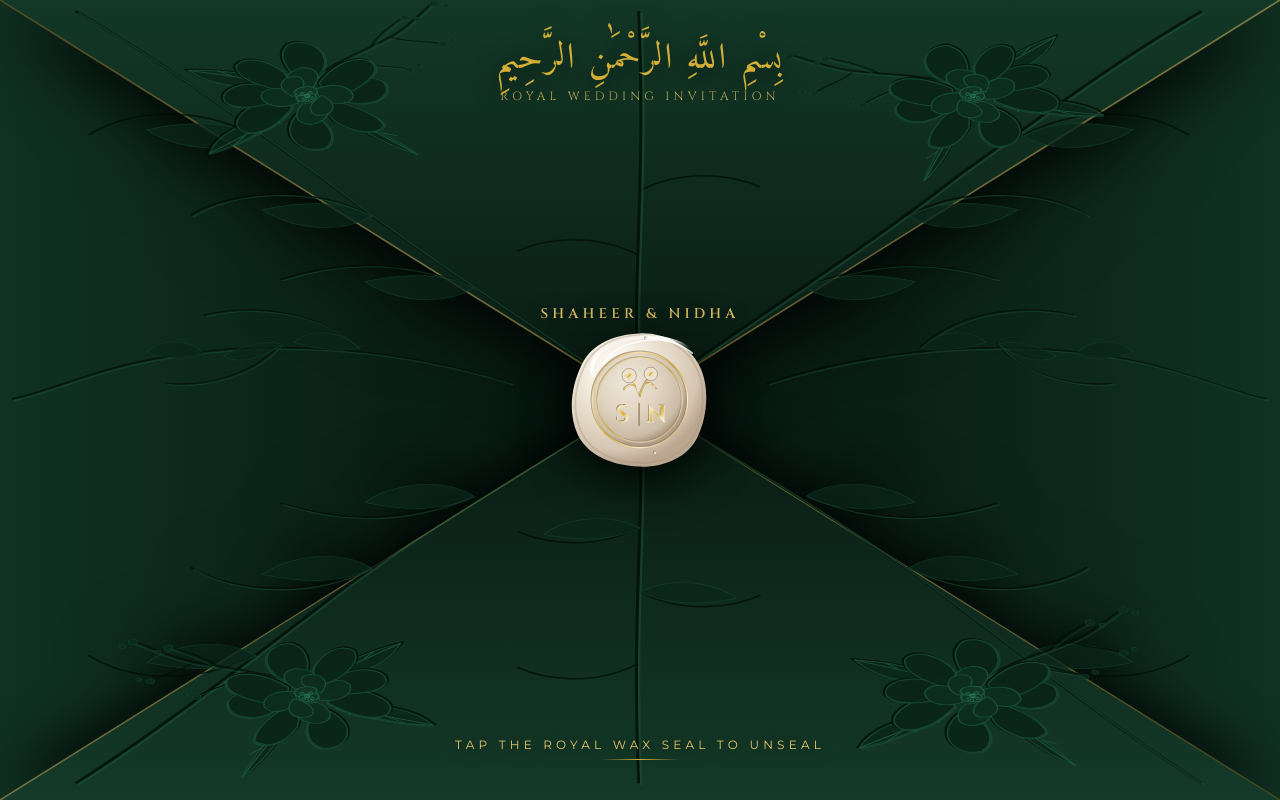
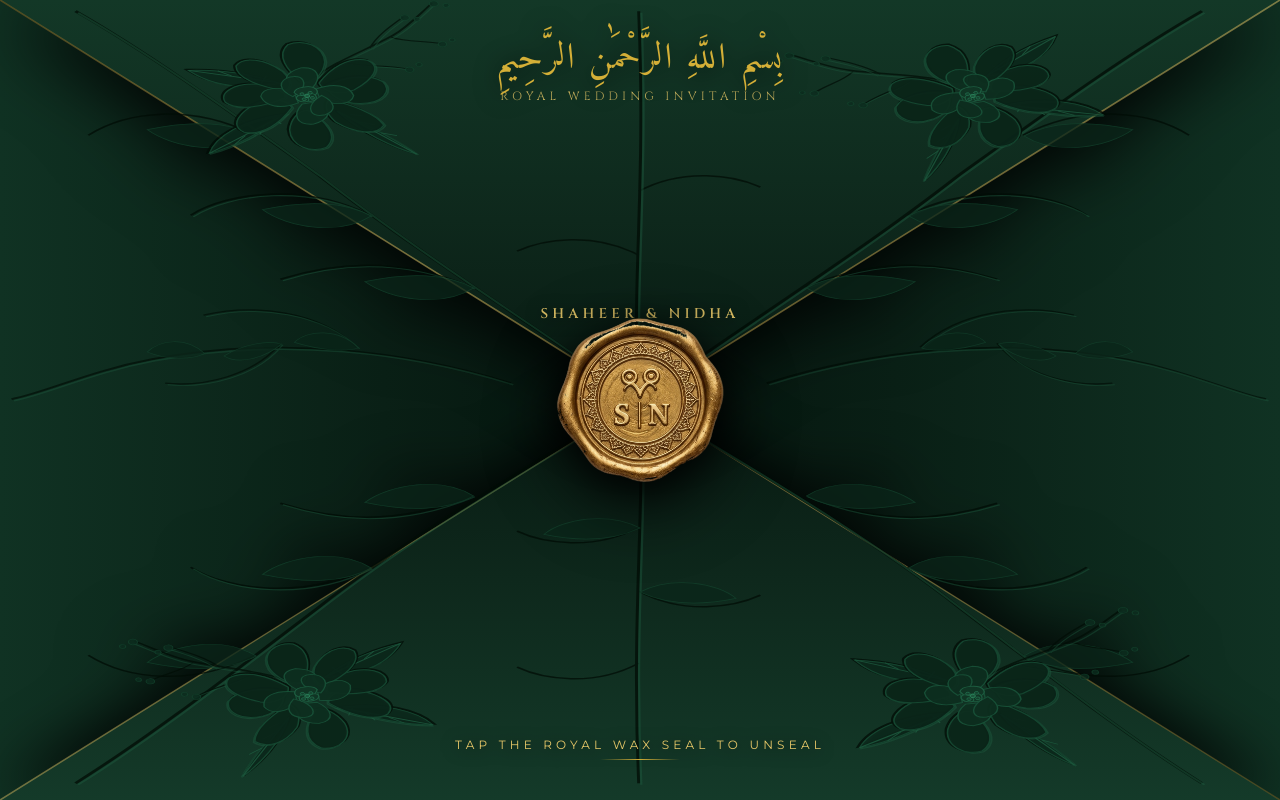
Before and after one commit to melcome-in/Work-1, a React (Vite) app: page / in a window 1280 px wide. Shown: the top 800 px of the page. Built offline with nearby package versions, Linux system fonts and the light colour scheme.

Commit message:
Replace wax seal with regal antique gold wax seal matching uploaded reference image

```diff
--- a/src/components/RoyalEnvelope.jsx
+++ b/src/components/RoyalEnvelope.jsx
@@ -1,6 +1,7 @@
 import React, { useRef, useState } from 'react';
 import gsap from 'gsap';
 import confetti from 'canvas-confetti';
+import goldWaxSealImg from '../assets/images/royal-gold-wax-seal.png';
 
 /**
  * Photorealistic Botanical Peony / Dahlia Blossom with Serrated Leaves & Wild Floral Sprigs
@@ -983,283 +984,22 @@ const RoyalEnvelope = ({ onOpenComplete, onTriggerAudio }) => {
         </p>
       </div>
 
-      {/* ─── LAYER 4: ORGANIC PEARL-IVORY WAX SEAL (Centered Exactly at 50% / 50%) ─── */}
+      {/* ─── LAYER 4: REGAL ANTIQUE GOLD METALLIC WAX SEAL (Matching Reference Image) ─── */}
       <div className="absolute left-1/2 top-1/2 -translate-x-1/2 -translate-y-1/2 z-40">
         <button
           ref={waxSealRef}
           type="button"
           onClick={handleOpenEnvelope}
           disabled={isOpening}
-          aria-label="Tap the royal wax seal to unseal the wedding invitation"
-          className="group relative w-28 h-28 sm:w-36 sm:h-36 cursor-pointer focus:outline-none wax-seal-glow transition-transform duration-300 hover:scale-105 active:scale-95 flex items-center justify-center p-0 bg-transparent border-0"
+          aria-label="Tap the royal antique gold wax seal to unseal the wedding invitation"
+          className="group relative w-32 h-32 sm:w-44 sm:h-44 cursor-pointer focus:outline-none transition-transform duration-300 hover:scale-105 active:scale-95 flex items-center justify-center p-0 bg-transparent border-0 drop-shadow-[0_18px_32px_rgba(0,0,0,0.88)] hover:drop-shadow-[0_24px_42px_rgba(0,0,0,0.95)]"
         >
-          <svg
-            viewBox="0 0 160 160"
-            className="w-full h-full select-none"
-            xmlns="http://www.w3.org/2000/svg"
-          >
-            <defs>
-              {/* Metallic Antique Gold Gradient */}
-              <linearGradient id="sealGoldGrad" x1="0%" y1="0%" x2="100%" y2="100%">
-                <stop offset="0%" stopColor="#C59A3F" />
-                <stop offset="25%" stopColor="#F9E5A8" />
-                <stop offset="50%" stopColor="#D4AF37" />
-                <stop offset="75%" stopColor="#FDF2D3" />
-                <stop offset="100%" stopColor="#A8812F" />
-              </linearGradient>
-
-              {/* Pearlescent Ivory Wax Body Gradient (as in reference photo envelop.JPG) */}
-              <radialGradient id="ivoryWaxBody" cx="34%" cy="28%" r="70%">
-                <stop offset="0%" stopColor="#FFFFFF" />
-                <stop offset="25%" stopColor="#F7F2E8" />
-                <stop offset="55%" stopColor="#E7DCCB" />
-                <stop offset="85%" stopColor="#D5C5B1" />
-                <stop offset="100%" stopColor="#BBA690" />
-              </radialGradient>
-
-              {/* Recessed Stamp Dish Gradient */}
-              <radialGradient id="ivoryDishGrad" cx="38%" cy="32%" r="62%">
-                <stop offset="0%" stopColor="#EFE8DC" />
-                <stop offset="50%" stopColor="#E1D4C1" />
-                <stop offset="90%" stopColor="#CBBCA7" />
-                <stop offset="100%" stopColor="#B39F88" />
-              </radialGradient>
-
-              {/* Glossy Specular Rim Sheen Gradient */}
-              <linearGradient id="ivoryRimSheen" x1="15%" y1="10%" x2="70%" y2="55%">
-                <stop offset="0%" stopColor="#FFFFFF" stopOpacity="0" />
-                <stop offset="30%" stopColor="#FFFFFF" stopOpacity="0.85" />
-                <stop offset="55%" stopColor="#FFFDF9" stopOpacity="0.95" />
-                <stop offset="80%" stopColor="#FFFFFF" stopOpacity="0.4" />
-                <stop offset="100%" stopColor="#FFFFFF" stopOpacity="0" />
-              </linearGradient>
-            </defs>
-
-            {/* 1. Organic Hand-Poured Wax Pebble Contour (Matching envelop.JPG) */}
-            <path
-              d="M 80,6
-                 C 108,5 137,20 148,46
-                 C 157,68 155,98 144,121
-                 C 133,144 106,155 79,154
-                 C 51,153 23,143 11,119
-                 C 0,95 3,66 15,41
-                 C 27,16 53,7 80,6 Z"
-              fill="url(#ivoryWaxBody)"
-            />
-
-            {/* Outer Wax Rim Thickness & 3D Contour */}
-            <path
-              d="M 80,8
-                 C 106,7 134,22 144,47
-                 C 153,68 151,96 141,118
-                 C 130,140 104,151 79,150
-                 C 53,149 26,139 15,116
-                 C 4,93 7,66 18,43
-                 C 29,19 54,9 80,8 Z"
-              fill="none"
-              stroke="#A8947D"
-              strokeWidth="2.0"
-              strokeOpacity="0.4"
-            />
-
-            {/* Wet Lacquer Specular High-Gloss Sheen along Rim */}
-            <path
-              d="M 28,52 C 22,34 39,20 60,13 C 80,8 106,9 126,18 C 137,24 146,36 148,48"
-              fill="none"
-              stroke="url(#ivoryRimSheen)"
-              strokeWidth="4.5"
-              strokeLinecap="round"
-            />
-            <path
-              d="M 38,42 C 48,22 72,14 96,13 C 112,13 128,19 138,28"
-              fill="none"
-              stroke="#FFFFFF"
-              strokeWidth="1.8"
-              strokeLinecap="round"
-              strokeOpacity="0.85"
-            />
-
-            {/* Organic Wax Droplet Pits */}
-            <circle cx="86" cy="11" r="1.8" fill="#8C7A65" opacity="0.6" />
-            <circle cx="86.8" cy="11.8" r="1.2" fill="#FFFFFF" opacity="0.9" />
-            <circle cx="96" cy="138" r="1.8" fill="#8C7A65" opacity="0.6" />
-            <circle cx="96.7" cy="138.7" r="1.2" fill="#FFFFFF" opacity="0.9" />
-
-            {/* 2. Recessed Inner Circular Stamped Dish */}
-            <circle cx="80" cy="80" r="54" fill="url(#ivoryDishGrad)" />
-
-            {/* Outer Stamped Ring: Debossed Shadow + Antique Gold Metallic Finish */}
-            <circle
-              cx="79.2"
-              cy="79.2"
-              r="53"
-              fill="none"
-              stroke="#8C7761"
-              strokeWidth="2.2"
-              strokeOpacity="0.65"
-            />
-            <circle
-              cx="80"
-              cy="80"
-              r="53"
-              fill="none"
-              stroke="url(#sealGoldGrad)"
-              strokeWidth="1.8"
-              strokeOpacity="0.95"
-            />
-
-            {/* Inner Stamped Ring: Delicate Gold Ridge */}
-            <circle
-              cx="79.3"
-              cy="79.3"
-              r="47"
-              fill="none"
-              stroke="#8C7761"
-              strokeWidth="1.6"
-              strokeOpacity="0.5"
-            />
-            <circle
-              cx="80"
-              cy="80"
-              r="47"
-              fill="none"
-              stroke="url(#sealGoldGrad)"
-              strokeWidth="1.2"
-              strokeOpacity="0.85"
-            />
-
-            {/* 3. Embossed Botanical Daisy Bouquet Motif (Top Portion of Dish) */}
-            <g transform="translate(0, -6)">
-              {/* Stem Shadow */}
-              <g stroke="#8A7660" fill="none" strokeWidth="1.6" opacity="0.6" transform="translate(-0.8, -0.8)">
-                <path d="M 80,82 C 78,74 72,66 68,60" />
-                <path d="M 80,82 C 82,72 88,64 92,58" />
-                <path d="M 74,70 C 68,68 64,72 62,75" />
-                <path d="M 86,68 C 92,66 96,70 98,73" />
-              </g>
-              {/* Stem Gold Metallic */}
-              <g stroke="url(#sealGoldGrad)" fill="none" strokeWidth="1.4" strokeLinecap="round">
-                <path d="M 80,82 C 78,74 72,66 68,60" />
-                <path d="M 80,82 C 82,72 88,64 92,58" />
-                <path d="M 74,70 C 68,68 64,72 62,75" />
-                <path d="M 86,68 C 92,66 96,70 98,73" />
-              </g>
-
-              {/* Left Daisy Blossom */}
-              <g transform="translate(68, 59)">
-                <circle cx="0" cy="0" r="8" fill="#EDE4D5" stroke="#9E8A73" strokeWidth="0.8" />
-                <circle cx="0" cy="0" r="3" fill="url(#sealGoldGrad)" />
-                <path d="M -7,0 L -3,0 M 7,0 L 3,0 M 0,-7 L 0,-3 M 0,7 L 0,3" stroke="url(#sealGoldGrad)" strokeWidth="0.9" />
-              </g>
-
-              {/* Right Daisy Blossom */}
-              <g transform="translate(92, 57)">
-                <circle cx="0" cy="0" r="7.5" fill="#EDE4D5" stroke="#9E8A73" strokeWidth="0.8" />
-                <circle cx="0" cy="0" r="2.8" fill="url(#sealGoldGrad)" />
-                <path d="M -6,0 L -3,0 M 6,0 L 3,0 M 0,-6 L 0,-3 M 0,6 L 0,3" stroke="url(#sealGoldGrad)" strokeWidth="0.9" />
-              </g>
-            </g>
-
-            {/* 4. Stamped Metallic Antique Gold "S | N" Monogram */}
-            <g transform="translate(0, 16)">
-              {/* Monogram Debossed Shadow */}
-              <g transform="translate(-1, -1)" fill="#8A7660" opacity="0.75">
-                <text
-                  x="61"
-                  y="88"
-                  textAnchor="middle"
-                  fontFamily='"Cinzel", serif'
-                  fontWeight="700"
-                  fontSize="26"
-                  letterSpacing="0.04em"
-                >
-                  S
-                </text>
-                <text
-                  x="99"
-                  y="88"
-                  textAnchor="middle"
-                  fontFamily='"Cinzel", serif'
-                  fontWeight="700"
-                  fontSize="26"
-                  letterSpacing="0.04em"
-                >
-                  N
-                </text>
-              </g>
-              <line
-                x1="79"
-                y1="68"
-                x2="79"
-                y2="92"
-                stroke="#8A7660"
-                strokeWidth="1.8"
-                strokeLinecap="round"
-                opacity="0.75"
-              />
-
-              {/* Monogram Gold Face */}
-              <g fill="url(#sealGoldGrad)">
-                <text
-                  x="61"
-                  y="88"
-                  textAnchor="middle"
-                  fontFamily='"Cinzel", serif'
-                  fontWeight="700"
-                  fontSize="26"
-                  letterSpacing="0.04em"
-                >
-                  S
-                </text>
-                <text
-                  x="99"
-                  y="88"
-                  textAnchor="middle"
-                  fontFamily='"Cinzel", serif'
-                  fontWeight="700"
-                  fontSize="26"
-                  letterSpacing="0.04em"
-                >
-                  N
-                </text>
-              </g>
-              <line
-                x1="80"
-                y1="69"
-                x2="80"
-                y2="93"
-                stroke="url(#sealGoldGrad)"
-                strokeWidth="1.6"
-                strokeLinecap="round"
-              />
-
-              {/* Monogram Specular Highlight */}
-              <g fill="none" stroke="#FFFFFF" strokeWidth="0.4" strokeOpacity="0.8">
-                <text
-                  x="61"
-                  y="88"
-                  textAnchor="middle"
-                  fontFamily='"Cinzel", serif'
-                  fontWeight="700"
-                  fontSize="26"
-                  letterSpacing="0.04em"
-                >
-                  S
-                </text>
-                <text
-                  x="99"
-                  y="88"
-                  textAnchor="middle"
-                  fontFamily='"Cinzel", serif'
-                  fontWeight="700"
-                  fontSize="26"
-                  letterSpacing="0.04em"
-                >
-                  N
-                </text>
-              </g>
-            </g>
-          </svg>
+          <img
+            src={goldWaxSealImg}
+            alt="Royal Antique Gold S|N Wax Seal"
+            draggable="false"
+            className="w-full h-full object-contain select-none pointer-events-none drop-shadow-[0_6px_14px_rgba(0,0,0,0.55)]"
+          />
         </button>
       </div>
 
```
Also changed, not shown: src/assets/images/royal-gold-wax-seal.png (added).
